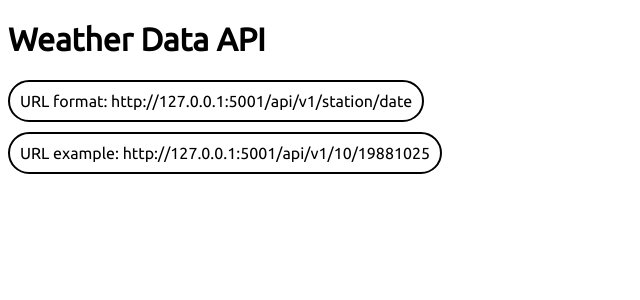
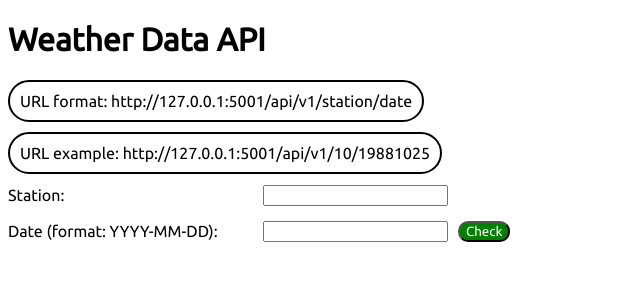
Before and after one commit to kala-98/Corso-Python, a Flask app: page / in a window 1280 px wide. Shown: the top 300 px of the page, without its empty margins (0-640 px from the left). Run offline with Flask 3, Linux system fonts and the light colour scheme.

Commit message:
return temperature for any station

```diff
--- a/Apps/app6-weather-api/functions.py
+++ b/Apps/app6-weather-api/functions.py
@@ -4,27 +4,33 @@ import numpy as np
 
 PATH = "data_small/"
 def read_file_csv(station, date, filepath = PATH):
+    file_tg = ""
+    #lista  = os.listdir(PATH)
+    #fileName = [file for file in lista if file.endswith(f"{str(station)}.txt")]
+    len_station = len(str(station))
 
-    lista = os.listdir(PATH)
-    #lista_file = [file for file in lista if file.startswith("TG_")]
-    fileName = [file for file in lista if file.endswith(f"{str(station)}.txt")]
+    # recupero il nome corretto del file
+    if len_station < 6:
+        file_tg = "0" * (6 - len_station) + str(station)
+    else:
+        file_tg = str(station)
+    fileName = f"TG_STAID{file_tg}.txt"
 
-    for file_tg in fileName:
-        with open(PATH + file_tg, "r") as file:
-            df = pd.read_csv(file, skiprows=20, parse_dates = ["    DATE"])
+    with open(PATH + fileName, "r") as file:
+        df = pd.read_csv(file, skiprows=20, parse_dates = ["    DATE"])
 
-            # il metodo mask esclude tutti quelli con valore -9999 nella colonna "    TG" e gli sostituisce con nan
-            df["TG0"] =  df["   TG"].mask(df["   TG"] == -9999, np.nan)
-            # normalizzo i dati
-            df["TG"] = df["TG0"] / 10
+        # il metodo mask esclude tutti quelli con valore -9999 nella colonna "    TG" e gli sostituisce con nan
+        df["TG0"] =  df["   TG"].mask(df["   TG"] == -9999, np.nan)
+        # normalizzo i dati
+        df["TG"] = df["TG0"] / 10
 
-            result = df.loc[df["    DATE"] == date]["TG"]
-            if result.dropna().empty:
-                result = None
-                return "There are no information available for that date, sorry"
-            else:
-                result = result.squeeze()
-                return result
+        result = df.loc[df["    DATE"] == date]["TG"]
+        if result.dropna().empty:
+            result = None
+            return "There are no information available for that date, sorry"
+        else:
+            result = result.squeeze()
+            return result
 
 if __name__ == "__main__":
     print("Ok")
--- a/Apps/app6-weather-api/static/css/style.css
+++ b/Apps/app6-weather-api/static/css/style.css
@@ -22,7 +22,33 @@ p {
     padding-top: 15px;
 }
 
+.word2 {
+    clear: left;
+    margin-top: 20px;
+}
+
+.input-group {
+    clear: left;
+    margin-top: 15px;
+    display: flex;
+    align-items: center;
+    margin-bottom: 10px; /* Distanza tra i gruppi di input */
+}
+
+.input-group label {
+    width: 245px; /* Larghezza fissa per tutte le etichette */
+    margin-right: 10px; /* Spazio tra l'etichetta e l'input di testo */
+}
+
+
+
+
+/* #station {
+
+} */
+
 #check {
+    margin-left: 10px;
     background-color: green;
     font-family: Ubuntu;
     color: white;
--- a/Apps/app6-weather-api/templates/home.html
+++ b/Apps/app6-weather-api/templates/home.html
@@ -17,6 +17,27 @@
         <div>
             <p class="second-paragraph"> URL example: http://127.0.0.1:5001/api/v1/10/19881025  </p>
         </div>
-        <script src="" async defer></script>
+        <br>
+        <br>
+        <br>
+        <br>
+        <br>
+        <div class="input-group">
+            <label> Station: </label>
+            <input type="text" id="station">
+        </div>
+        <div class="input-group">
+            <label> Date (format: YYYY-MM-DD): </label>
+            <input type="text" id="date">
+            <input id="check" type="button" value="Check" onclick="redirectToApi()">
+        </div>
+        <script>
+            function redirectToApi() {
+                let station = document.getElementById("station").value
+                let date = document.getElementById("date").value
+                date = date.replaceAll("-", "")
+                window.location.href = "http://127.0.0.1:5001/api/v1/" + station + "/" + date
+            }
+        </script>
     </body>
 </html>
--- /dev/null
+++ b/Apps/app6-weather-api/test.py
@@ -0,0 +1,2 @@
+numero = 10
+print(len(numero))
```
